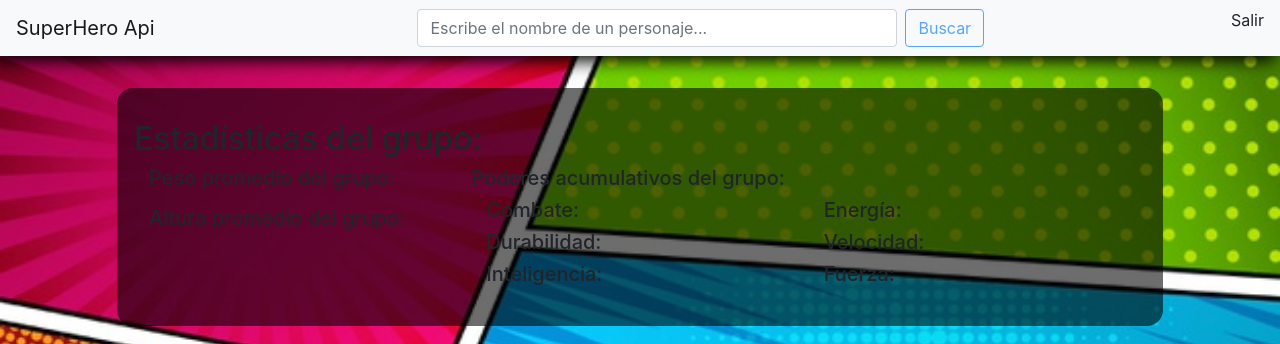
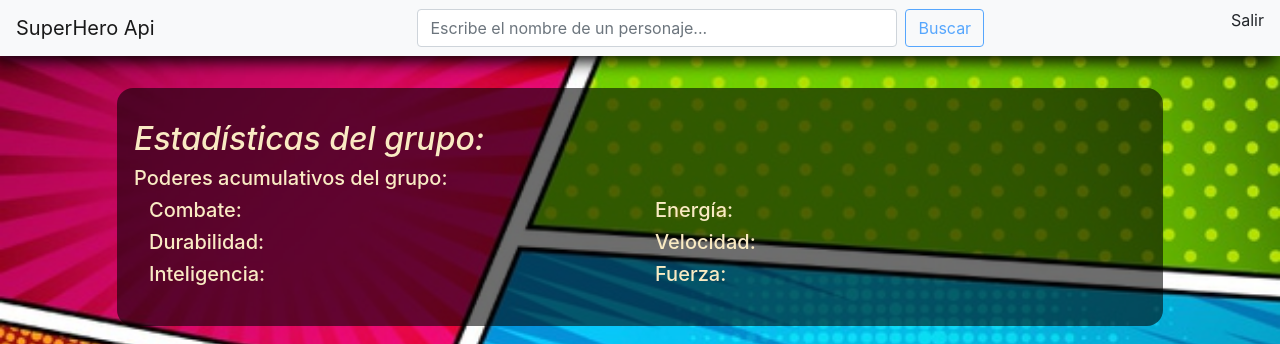
Before and after one commit to naniitevez/challenge-react, a React (Create React App) app in the folder challenge/: page /home in a window 1280 px wide. Shown: the top 344 px of the page. Built offline with nearby package versions, Linux system fonts and the light colour scheme; no server answers.

Commit message:
estadisticas listas

```diff
--- a/challenge/src/pages/Home/components/GroupStats.css
+++ b/challenge/src/pages/Home/components/GroupStats.css
@@ -1,4 +1,3 @@
 .stats-title {
-    display: flex;
-    justify-content: center;
+    color: #f9eac3;
 }
--- a/challenge/src/pages/Home/components/GroupStats.jsx
+++ b/challenge/src/pages/Home/components/GroupStats.jsx
@@ -1,7 +1,12 @@
 import { Row, Col } from "react-bootstrap";
+import './GroupStats.css'
 
 const GroupStats = ({ heroes }) => {
   let stats = [];
+//   let weightStats = [];
+//   let heightStats = [];
+//   let teamWeight;
+//   let teamHeight;
   let combat = [];
   let durability = [];
   let intelligence = [];
@@ -24,6 +29,8 @@ const GroupStats = ({ heroes }) => {
 
   for (let i = 0; i < heroes.length; i++) {
     stats.push(heroes[i].powerstats);
+    // weightStats.push(heroes[i].appearance.weight[1])
+    // heightStats.push(heroes[i].appearance.height[1])
   }
 
   if (stats.length) {
@@ -53,10 +60,10 @@ const GroupStats = ({ heroes }) => {
   return (
     <>
       <Row>
-        <h2>Estadísticas del grupo:</h2>
+        <h2 className="stats-title"><em>Estadísticas del grupo:</em></h2>
       </Row>
       <Row>
-        <Col md={4}>
+        {/* <Col md={4}>
           <p>
             <h5>Peso promedio del grupo:</h5>
             {}
@@ -65,32 +72,32 @@ const GroupStats = ({ heroes }) => {
             <h5>Altura promedio del grupo:</h5>
             {}
           </p>
-        </Col>
+        </Col> */}
         <Col>
           <Row>
-            <h5>Poderes acumulativos del grupo:</h5>
+            <h5 style={{color: "#f9eac3"}}>Poderes acumulativos del grupo:</h5>
           </Row>
           <Row>
             <Col>
               <div>
-                <h5>Combate: {teamCombat}</h5>
+                <h5 style={{color: "#f9eac3"}}>Combate: {teamCombat}</h5>
               </div>
               <div>
-                <h5>Durabilidad: {teamDurability}</h5>
+                <h5 style={{color: "#f9eac3"}}>Durabilidad: {teamDurability}</h5>
               </div>
               <div>
-                <h5>Inteligencia: {teamIntelligence}</h5>
+                <h5 style={{color: "#f9eac3"}}>Inteligencia: {teamIntelligence}</h5>
               </div>
             </Col>
             <Col>
               <div>
-                <h5>Energía: {teamPower}</h5>
+                <h5 style={{color: "#f9eac3"}}>Energía: {teamPower}</h5>
               </div>
               <div>
-                <h5>Velocidad: {teamSpeed}</h5>
+                <h5 style={{color: "#f9eac3"}}>Velocidad: {teamSpeed}</h5>
               </div>
               <div>
-                <h5>Fuerza: {teamStrength}</h5>
+                <h5 style={{color: "#f9eac3"}}>Fuerza: {teamStrength}</h5>
               </div>
             </Col>
           </Row>
```
